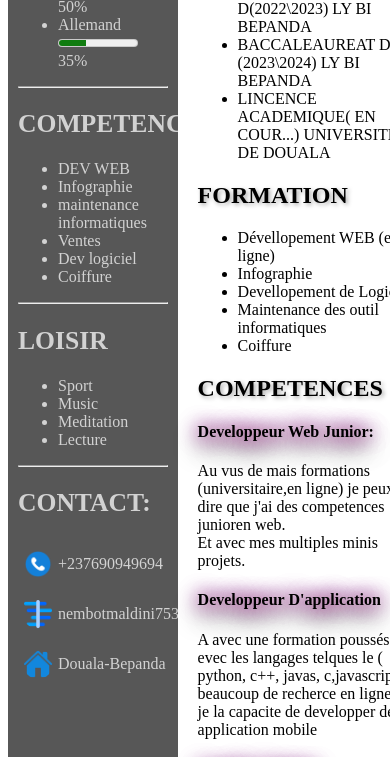
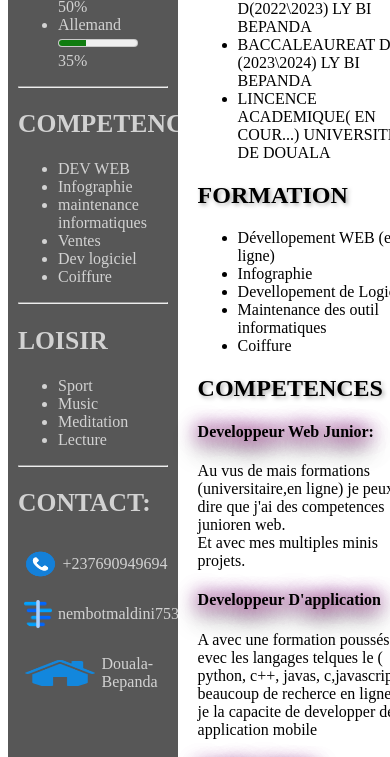
Before and after one commit to Maldi7532/cv_2025, a plain HTML site: page index.html in a window 390 px wide. Shown: the part 705-1462 px from the top of the page. Drawn offline with Linux system fonts and the light colour scheme.

Commit message:
Update style.css

```diff
--- a/style.css
+++ b/style.css
@@ -81,3 +81,8 @@ body{
     text-transform: capitalize;
     text-shadow: 0 0 20px red, 0 0px 20px blue, 0 12px 25px black;
 }
+@media(max-width:720px){
+     .sous-profil img{
+         width: 80%;
+     }
+}
```
